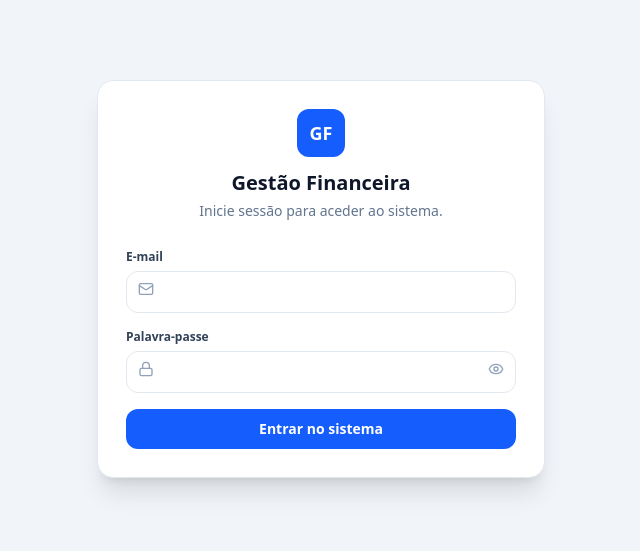
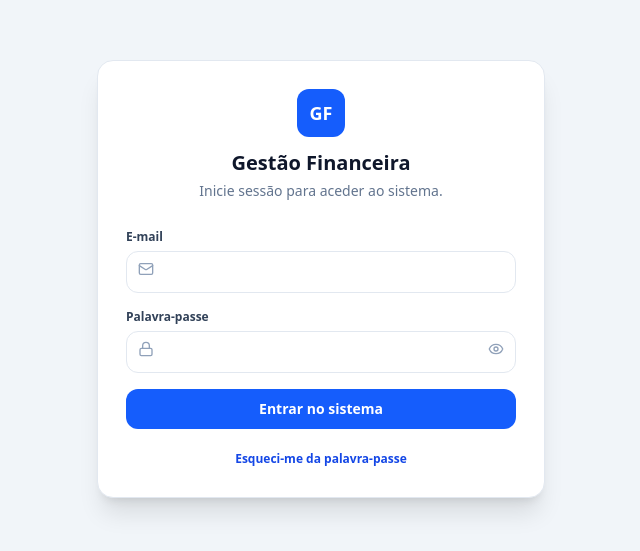
Before and after one commit to rlaurindo/eclipse-sistema-financeiro, a React (Vite) app: page / in a window 1280 px wide. Shown: the part 121-672 px from the top of the page, without its empty margins (319-959 px from the left). Built offline with nearby package versions, Linux system fonts and the light colour scheme; no server answers.

Commit message:
Send password recovery from production login

```diff
--- a/src/components/LoginGate.tsx
+++ b/src/components/LoginGate.tsx
@@ -1,9 +1,9 @@
-import React, { useState } from 'react';
+import React, { useEffect, useState } from 'react';
 import { Eye, EyeOff, Lock, Mail } from 'lucide-react';
 import { useAuth } from '../context/AuthContext.tsx';
 
 export const LoginGate: React.FC = () => {
-  const { login, updatePassword, isPasswordRecovery, authConfigurationError } = useAuth();
+  const { login, requestPasswordReset, updatePassword, isPasswordRecovery, authConfigurationError } = useAuth();
   const [email, setEmail] = useState('');
   const [password, setPassword] = useState('');
   const [showPassword, setShowPassword] = useState(false);
@@ -11,6 +11,16 @@ export const LoginGate: React.FC = () => {
   const [error, setError] = useState('');
   const [passwordConfirmation, setPasswordConfirmation] = useState('');
   const [success, setSuccess] = useState('');
+  const [requestingReset, setRequestingReset] = useState(false);
+
+  useEffect(() => {
+    const params = new URLSearchParams(window.location.hash.replace(/^#/, ''));
+    const recoveryError = params.get('error_description');
+    if (recoveryError) {
+      setError(recoveryError.replace(/\+/g, ' '));
+      window.history.replaceState({}, document.title, window.location.pathname);
+    }
+  }, []);
 
   const handleSubmit = async (event: React.FormEvent) => {
     event.preventDefault();
@@ -36,13 +46,24 @@ export const LoginGate: React.FC = () => {
     setPasswordConfirmation('');
   };
 
+  const handleResetRequest = async (event: React.FormEvent) => {
+    event.preventDefault();
+    setLoading(true);
+    setError('');
+    setSuccess('');
+    const result = await requestPasswordReset(email);
+    if (result.success) setSuccess('Se o e-mail estiver registado, receberá um novo link de recuperação.');
+    else setError(result.error || 'Não foi possível enviar o link de recuperação.');
+    setLoading(false);
+  };
+
   return (
     <main className="min-h-screen bg-slate-100 flex items-center justify-center p-4">
       <section className="w-full max-w-md rounded-2xl border border-slate-200 bg-white p-7 shadow-xl">
         <div className="mb-7 text-center">
           <div className="mx-auto mb-3 flex h-12 w-12 items-center justify-center rounded-xl bg-blue-600 text-lg font-black text-white">GF</div>
           <h1 className="text-xl font-black text-slate-900">Gestão Financeira</h1>
-          <p className="mt-1 text-sm text-slate-500">{isPasswordRecovery ? 'Defina uma nova palavra-passe para a sua conta.' : 'Inicie sessão para aceder ao sistema.'}</p>
+          <p className="mt-1 text-sm text-slate-500">{isPasswordRecovery ? 'Defina uma nova palavra-passe para a sua conta.' : requestingReset ? 'Receba um novo link de recuperação por e-mail.' : 'Inicie sessão para aceder ao sistema.'}</p>
         </div>
 
         {authConfigurationError && (
@@ -51,7 +72,7 @@ export const LoginGate: React.FC = () => {
         {error && <div className="mb-4 rounded-xl border border-red-200 bg-red-50 p-3 text-xs text-red-700">{error}</div>}
         {success && <div className="mb-4 rounded-xl border border-emerald-200 bg-emerald-50 p-3 text-xs text-emerald-800">{success}</div>}
 
-        <form onSubmit={isPasswordRecovery ? handlePasswordUpdate : handleSubmit} className="space-y-4">
+        <form onSubmit={isPasswordRecovery ? handlePasswordUpdate : requestingReset ? handleResetRequest : handleSubmit} className="space-y-4">
           {!isPasswordRecovery && (
           <label className="block text-xs font-bold text-slate-700">
             E-mail
@@ -61,7 +82,7 @@ export const LoginGate: React.FC = () => {
             </div>
           </label>
           )}
-          <label className="block text-xs font-bold text-slate-700">
+          {!requestingReset && <label className="block text-xs font-bold text-slate-700">
             {isPasswordRecovery ? 'Nova palavra-passe' : 'Palavra-passe'}
             <div className="relative mt-1.5">
               <Lock className="absolute left-3 top-2.5 h-4 w-4 text-slate-400" />
@@ -70,7 +91,7 @@ export const LoginGate: React.FC = () => {
                 {showPassword ? <EyeOff className="h-4 w-4" /> : <Eye className="h-4 w-4" />}
               </button>
             </div>
-          </label>
+          </label>}
           {isPasswordRecovery && (
             <label className="block text-xs font-bold text-slate-700">
               Confirmar nova palavra-passe
@@ -81,8 +102,13 @@ export const LoginGate: React.FC = () => {
             </label>
           )}
           <button type="submit" disabled={loading || Boolean(authConfigurationError)} className="w-full rounded-xl bg-blue-600 px-4 py-2.5 text-sm font-bold text-white hover:bg-blue-700 disabled:cursor-not-allowed disabled:opacity-50">
-            {loading ? 'A processar…' : isPasswordRecovery ? 'Guardar nova palavra-passe' : 'Entrar no sistema'}
+            {loading ? 'A processar…' : isPasswordRecovery ? 'Guardar nova palavra-passe' : requestingReset ? 'Enviar novo link' : 'Entrar no sistema'}
           </button>
+          {!isPasswordRecovery && (
+            <button type="button" onClick={() => { setRequestingReset((value) => !value); setError(''); setSuccess(''); }} className="w-full text-xs font-bold text-blue-700 hover:text-blue-800">
+              {requestingReset ? 'Voltar ao início de sessão' : 'Esqueci-me da palavra-passe'}
+            </button>
+          )}
         </form>
       </section>
     </main>
--- a/src/context/AuthContext.tsx
+++ b/src/context/AuthContext.tsx
@@ -12,6 +12,7 @@ interface AuthContextType {
   isReadOnly: boolean;
   isViewer: boolean;
   login: (email: string, password?: string) => Promise<{ success: boolean; error?: string }>;
+  requestPasswordReset: (email: string) => Promise<{ success: boolean; error?: string }>;
   updatePassword: (password: string) => Promise<{ success: boolean; error?: string }>;
   register: (name: string, email: string, password: string, role: UserRole) => Promise<{ success: boolean; error?: string }>;
   switchRole: (newRole: UserRole, pin?: string) => boolean;
@@ -104,6 +105,13 @@ export const AuthProvider: React.FC<{ children: React.ReactNode }> = ({ children
     setUser(anonymousUser);
     return { success: true };
   };
+  const requestPasswordReset = async (email: string) => {
+    if (!supabase) return { success: false, error: 'Supabase não configurado.' };
+    const { error } = await supabase.auth.resetPasswordForEmail(email.trim(), {
+      redirectTo: `${window.location.origin}/`
+    });
+    return error ? { success: false, error: error.message } : { success: true };
+  };
   const register = async (_name: string, _email: string, _password: string, _role: UserRole) => ({ success: false, error: 'O cadastro público está desativado. Crie utilizadores no Supabase.' });
   const logout = () => { if (supabase) void supabase.auth.signOut(); setUser(anonymousUser); setAuthModalOpen(false); };
   const unsupportedAdminOperation = async () => ({ success: false, error: 'Faça a gestão de utilizadores no Supabase.' });
@@ -126,7 +134,7 @@ export const AuthProvider: React.FC<{ children: React.ReactNode }> = ({ children
   return <AuthContext.Provider value={{
     user, isAuthenticated, authLoading, isPasswordRecovery,
     authConfigurationError: isSupabaseConfigured ? '' : 'Configure VITE_SUPABASE_URL e VITE_SUPABASE_PUBLISHABLE_KEY no Netlify.',
-    isAdmin, isReadOnly, isViewer: isReadOnly, login, updatePassword, register, switchRole, logout,
+    isAdmin, isReadOnly, isViewer: isReadOnly, login, requestPasswordReset, updatePassword, register, switchRole, logout,
     usersList: [], refreshUsers, updateUserRole: unsupportedAdminOperation, deleteUser: unsupportedAdminOperation,
     authModalOpen, setAuthModalOpen, authMode, setAuthMode, viewPreferences, setViewPreferences,
     togglePrivacyMode, formatCurrency, formatNumber, formatPercent, formatDate
```
